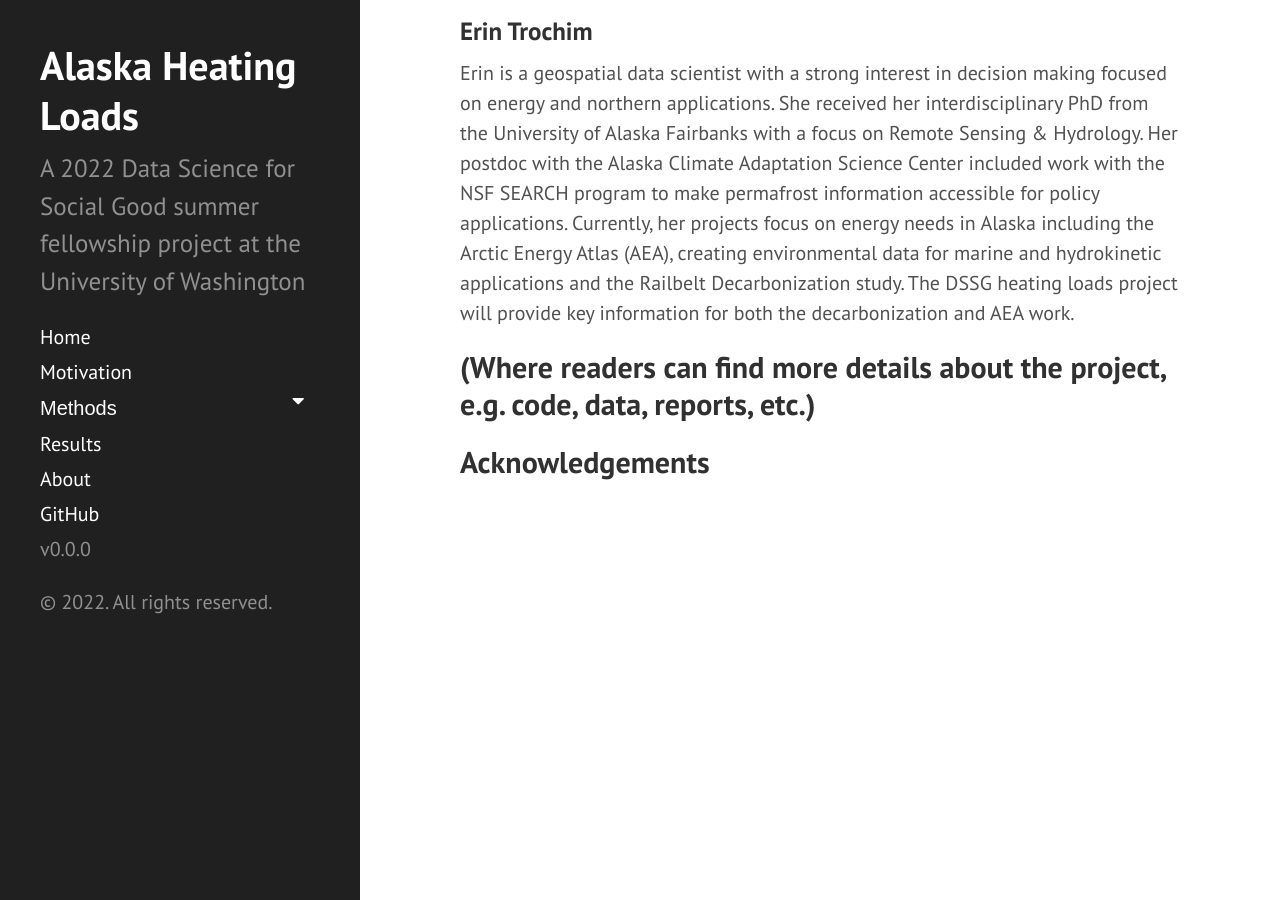
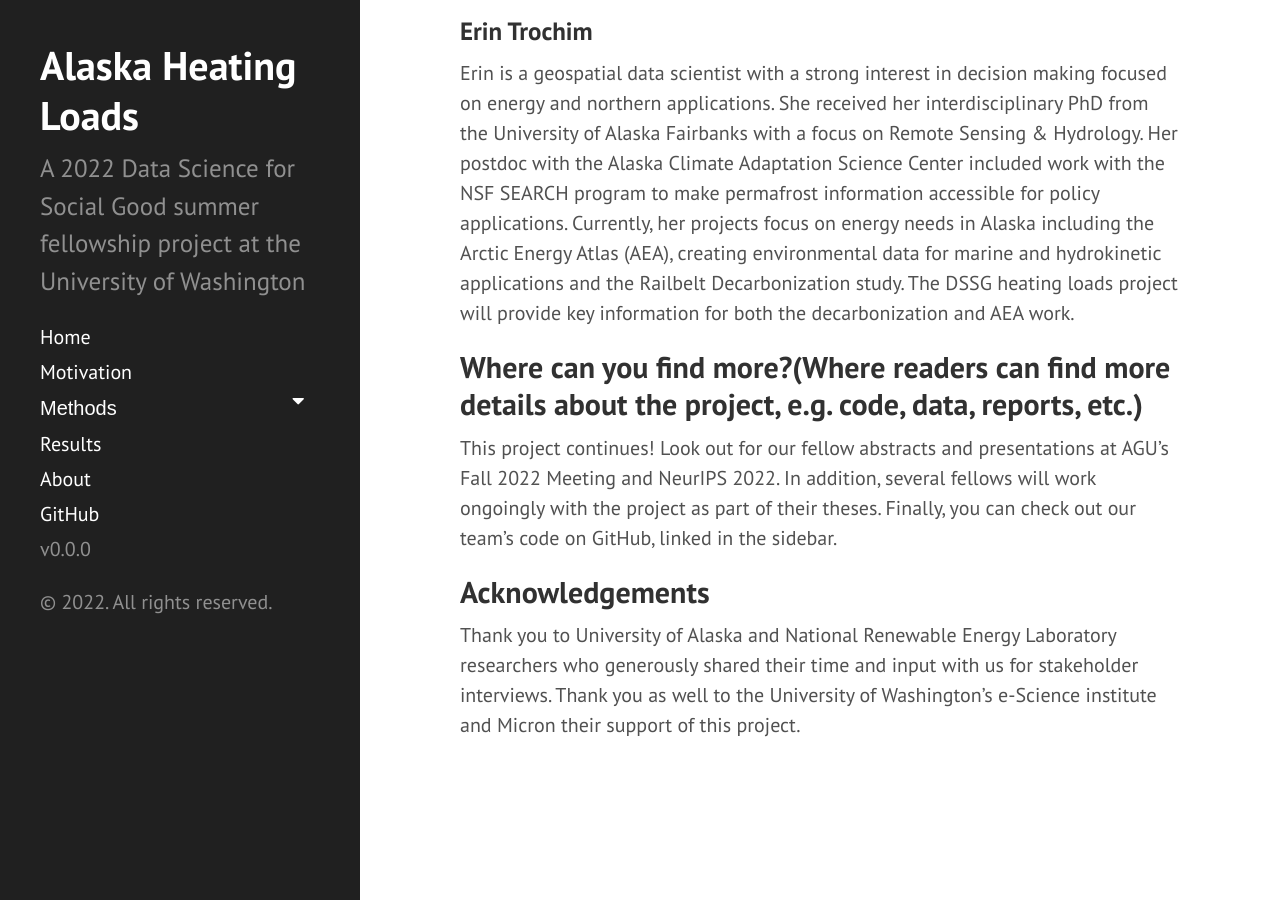
Before and after one commit to uwescience/DSSG2022_heating_loads, a Jekyll site: the page built from about.md, in a window 1280 px wide and 900 px high, scrolled down 3405 px. Built offline with Jekyll 4.4.1, drawn with Linux system fonts in a browser that asks for light colours.

Commit message:
Update about.md

```diff
--- a/about.md
+++ b/about.md
@@ -32,6 +32,8 @@ My research focuses on the intersection between pedestrian mobility, data scienc
 ### Erin Trochim
 Erin is a geospatial data scientist with a strong interest in decision making focused on energy and northern applications. She received her interdisciplinary PhD from the University of Alaska Fairbanks with a focus on Remote Sensing & Hydrology. Her postdoc with the Alaska Climate Adaptation Science Center included work with the NSF SEARCH program to make permafrost information accessible for policy applications. Currently, her projects focus on energy needs in Alaska including the Arctic Energy Atlas (AEA), creating environmental data for marine and hydrokinetic applications and the Railbelt Decarbonization study. The DSSG heating loads project will provide key information for both the decarbonization and AEA work.
 
-## (Where readers can find more details about the project, e.g. code, data, reports, etc.)
+## Where can you find more?(Where readers can find more details about the project, e.g. code, data, reports, etc.)
+This project continues! Look out for our fellow abstracts and presentations at AGU's Fall 2022 Meeting and NeurIPS 2022. In addition, several fellows will work ongoingly with the project as part of their theses. Finally, you can check out our team's code on GitHub, linked in the sidebar.
 
 ## Acknowledgements
+Thank you to University of Alaska and National Renewable Energy Laboratory researchers who generously shared their time and input with us for stakeholder interviews. Thank you as well to the University of Washington's e-Science institute and Micron their support of this project.
```
